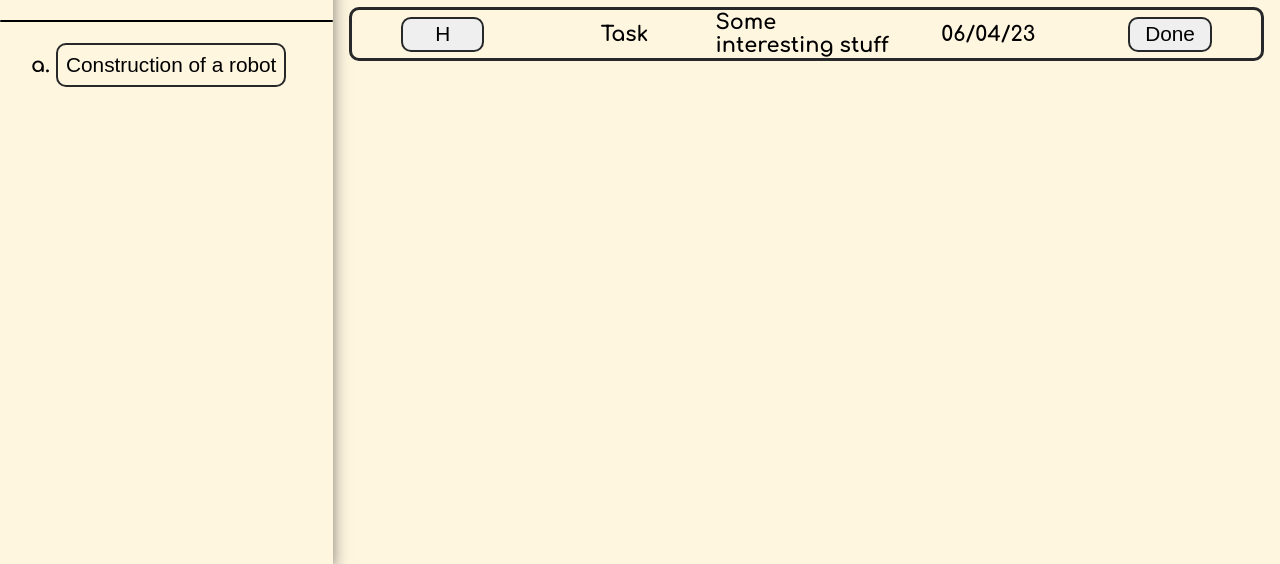
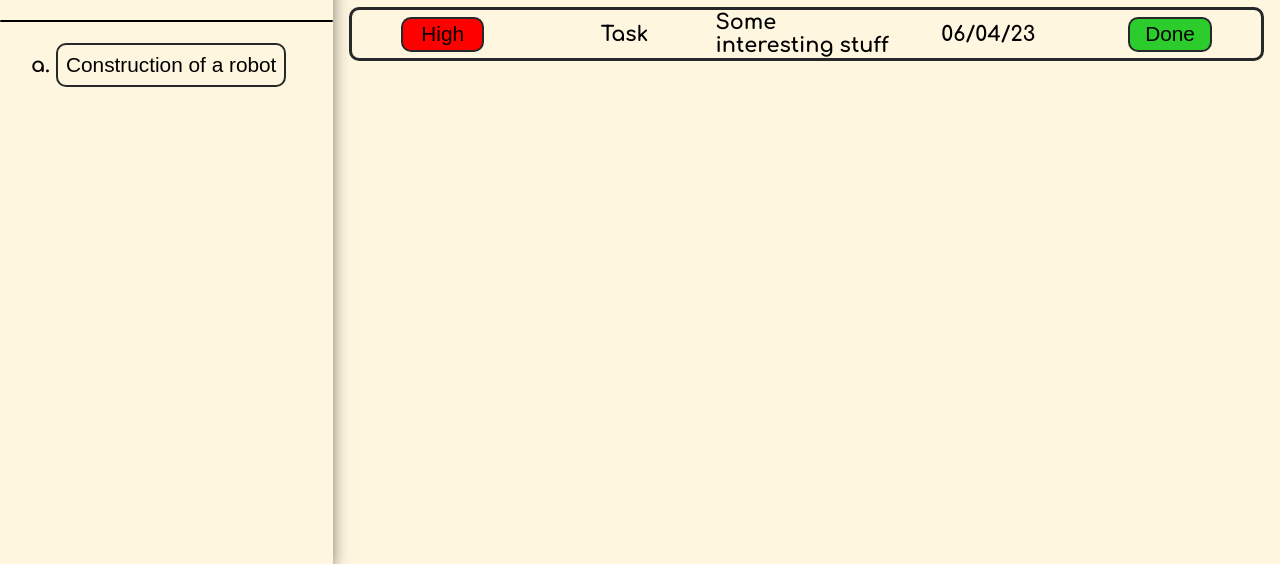
Before and after one commit to baldx/todo-list, a website built with webpack: page dist/index.html in a window 1280 px wide. Shown: the part 236-800 px from the top of the page. Built offline with nearby package versions, Linux system fonts and the light colour scheme; files whose address does not match are found by name.

Commit message:
add class

```diff
--- a/dist/index.html
+++ b/dist/index.html
@@ -33,11 +33,11 @@
                 </header>
 
                 <div class="task">
-                    <button class="priority">H</button>
+                    <button class="priority high">High</button>
                     <div class="title">Task</div>
                     <div class="description">Some interesting stuff</div>
                     <div class="due">06/04/23</div>
-                    <button class="check">Done</button>
+                    <button class="check done">Done</button>
                 </div>
             </div>
     </div>
```
